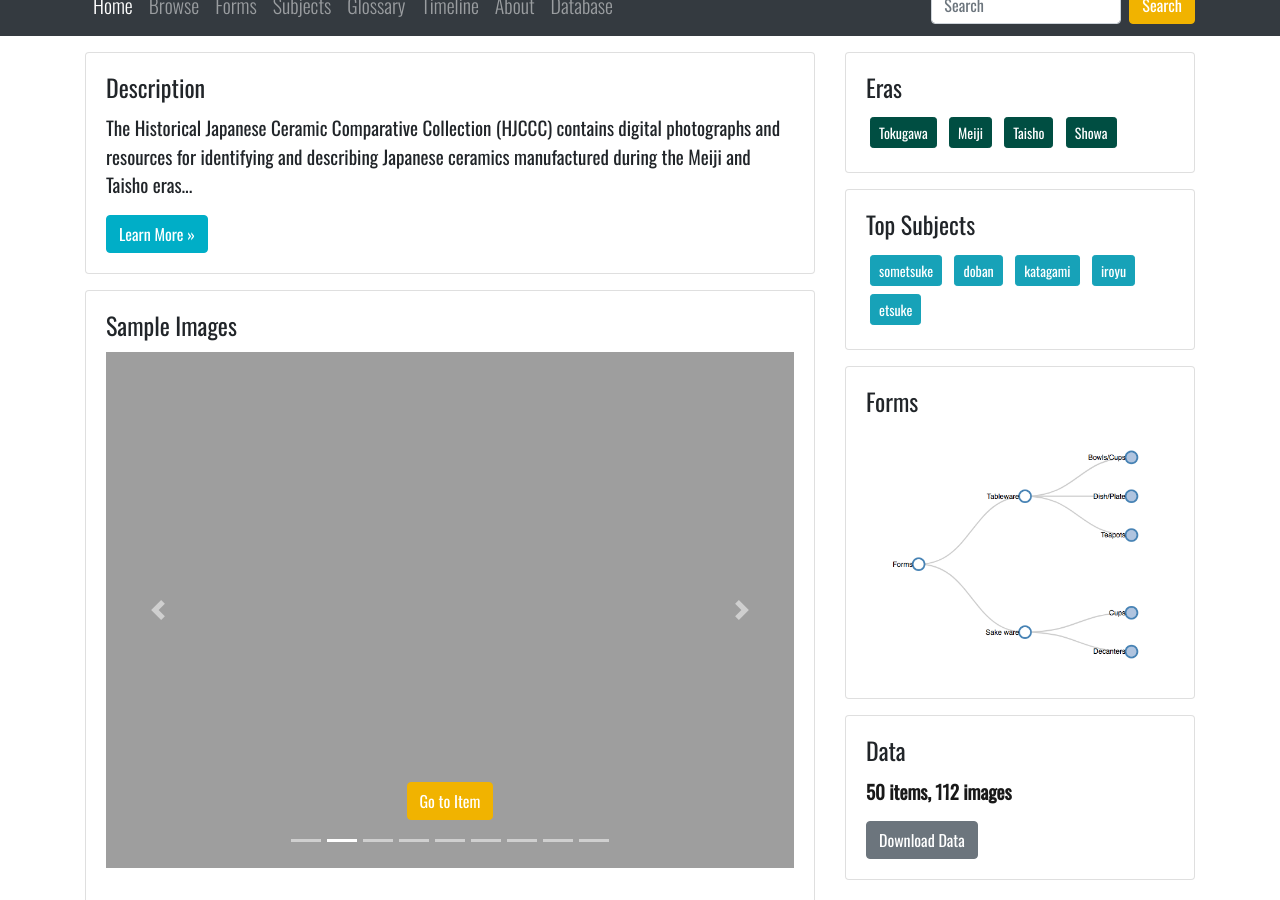
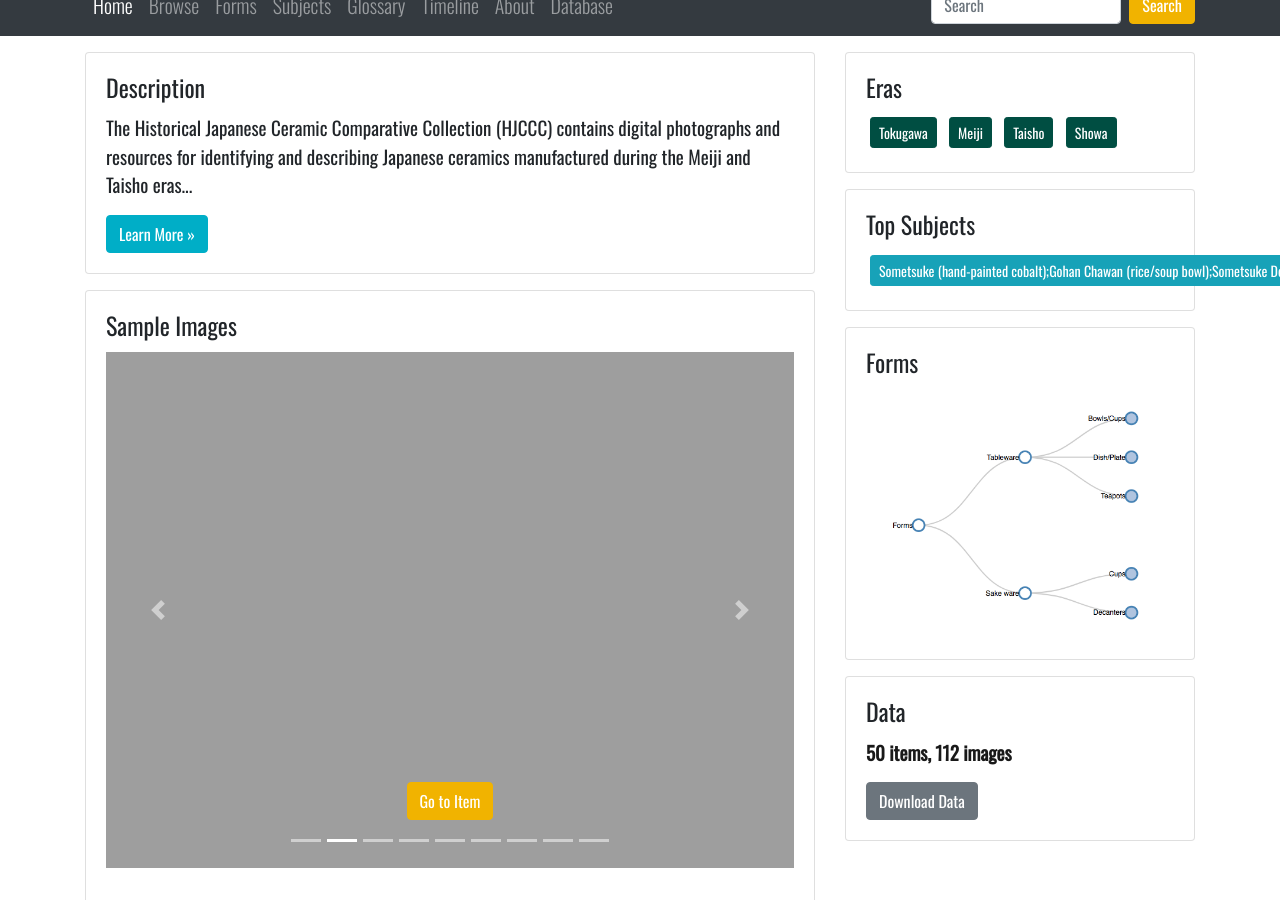
Before and after one commit to uidaholib/HJCCC_source, a Jekyll site: the page built from index.md, in a window 1280 px wide and 900 px high, scrolled down 455 px. Built offline with Jekyll 4.4.1, drawn with Linux system fonts in a browser that asks for light colours.

Commit message:
Added English translations to subjects

```diff
--- a/index.md
+++ b/index.md
@@ -4,5 +4,5 @@ title: Home
 # add image to index page bootstrap jumbotron (use site.jumbotron-image instead)
 # featured-image: "/objects/aacc-bowls4-resized.jpg"
 # add top subjects, for list see data/subjects.csv
-featured-subjects: "sometsuke; doban; katagami; iroyu; etsuke"
+featured-subjects: "Sometsuke (hand-painted cobalt);Gohan Chawan (rice/soup bowl);Sometsuke Doban (transferprint cobalt);Sho Chiku Bai (three friends)"
 ---
```
